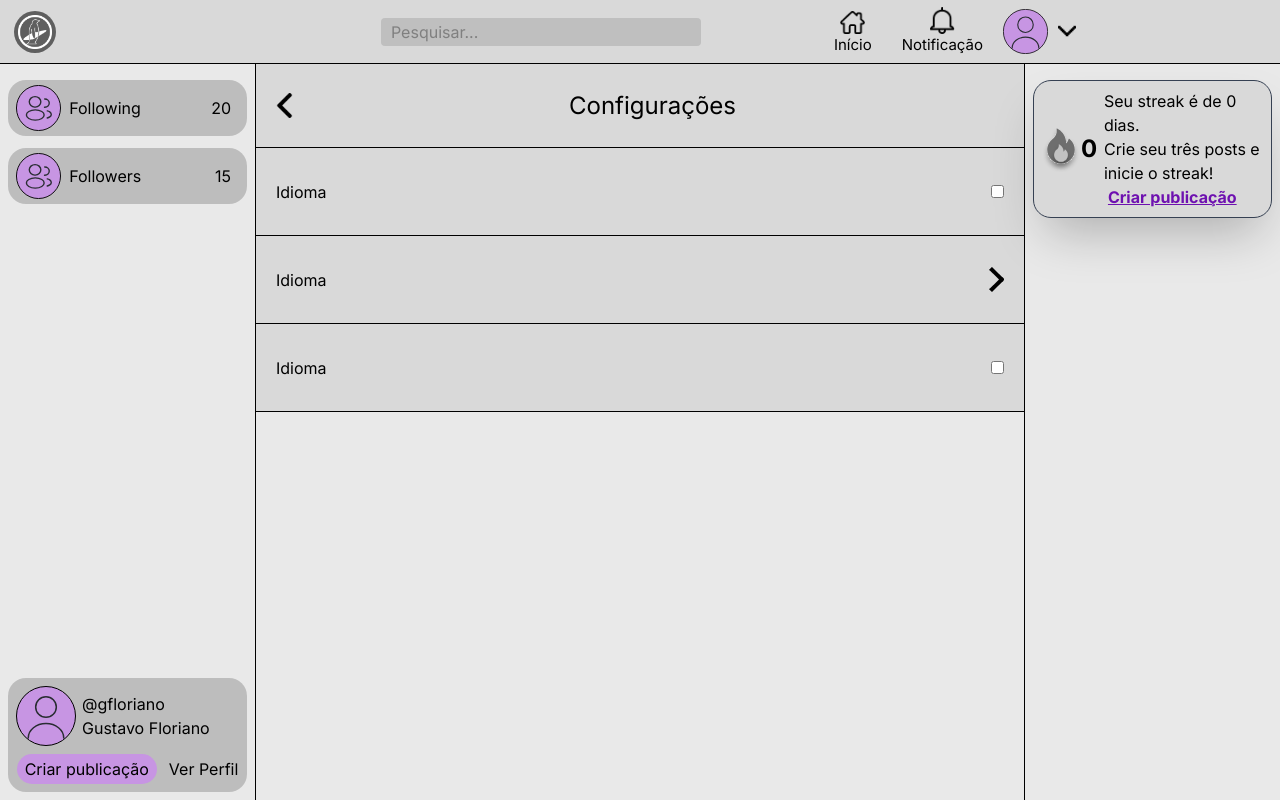
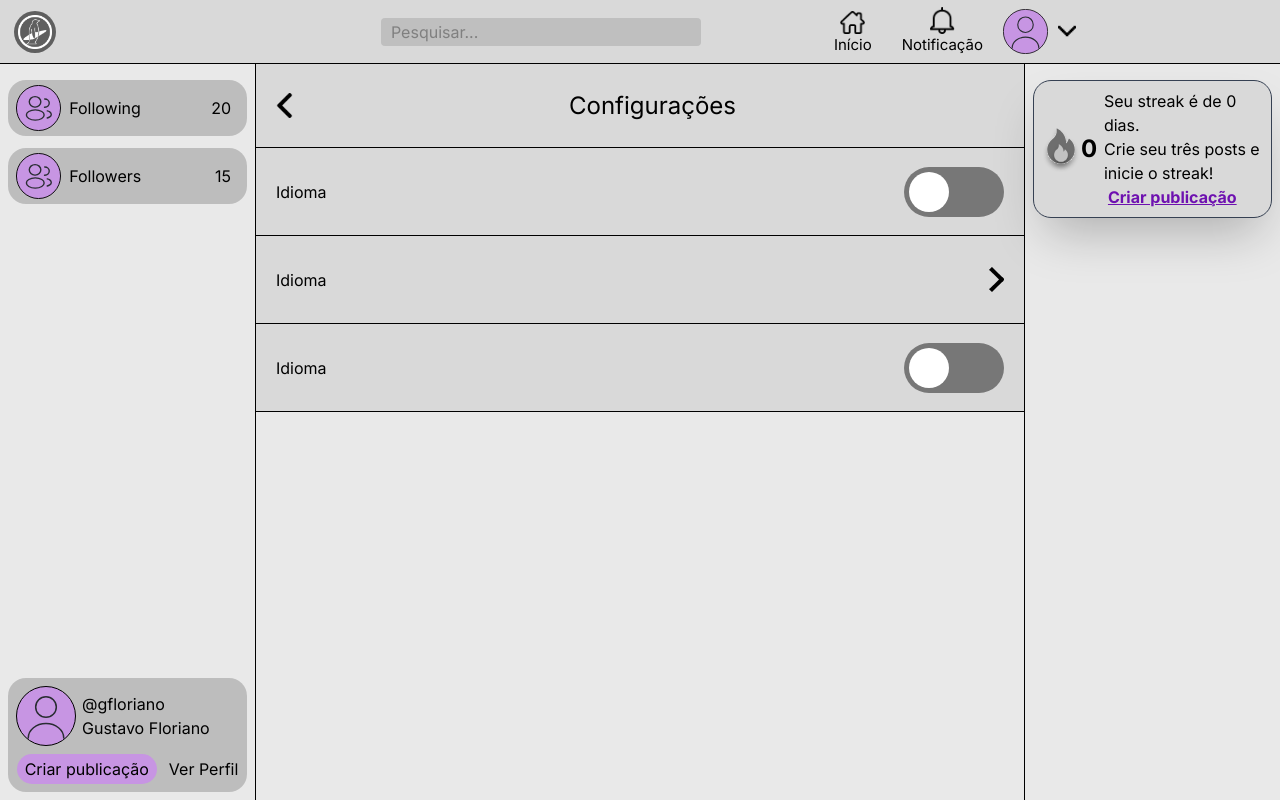
Before and after one commit to catolica-faculdade/pinguin-project, a React (Vite) app: page /settings in a window 1280 px wide. Built offline with nearby package versions, Linux system fonts and the light colour scheme.

Commit message:
feat: checkbox input

```diff
--- a/src/components/Setting.jsx
+++ b/src/components/Setting.jsx
@@ -4,7 +4,12 @@ function Settings({text, link, toggle}){
             <div className="flex bg-navbar border-b border-black w-full h-22 items-center p-2 pl-5 pr-5 justify-between">
                 <p>{text}</p>
                 {toggle ? (
-                    <input type="checkbox" />
+                    <div>
+                        <input type="checkbox" id="chk" />
+                        <label for="chk" class="switch">
+                        <span class="slider"></span>
+                        </label>
+                    </div>
                 ) : (
                     <button>
                         <img src="src\assets\images\right-arrow.png" alt={`Enter ${text}`} />
```
